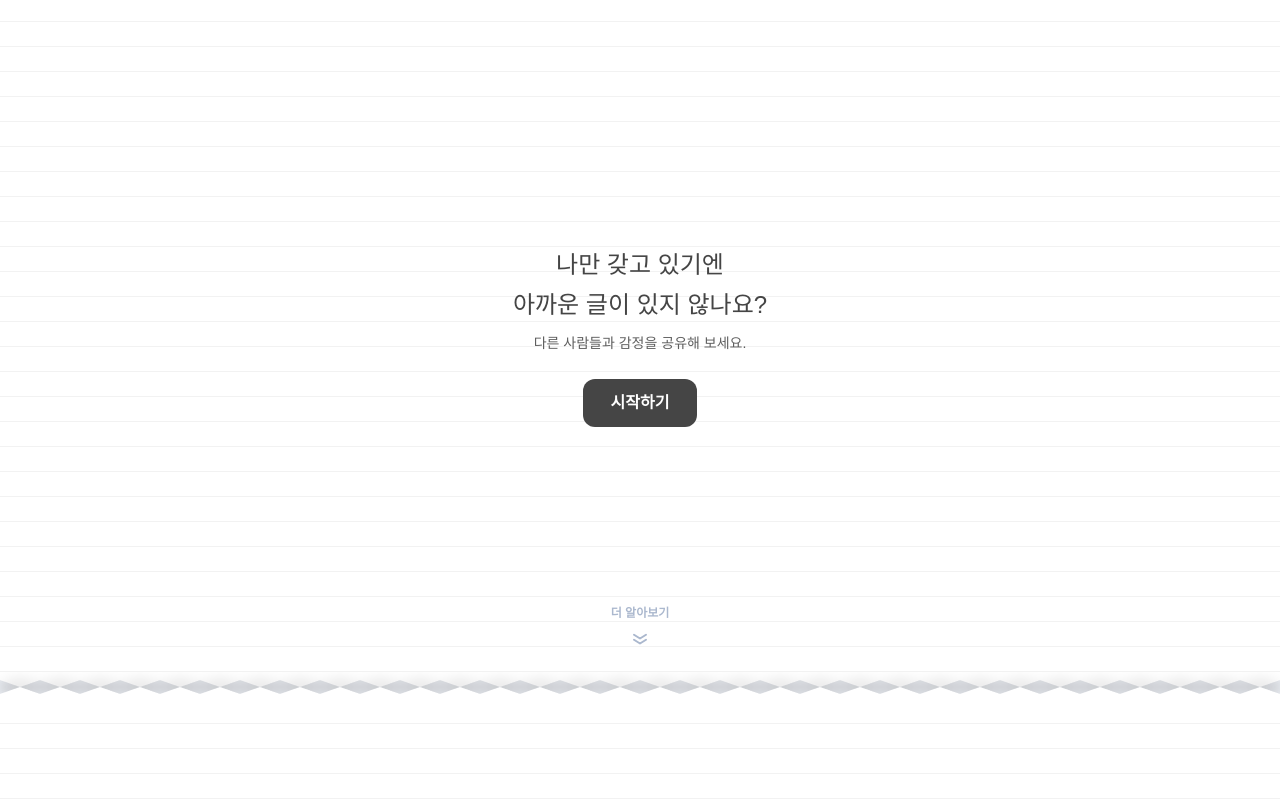
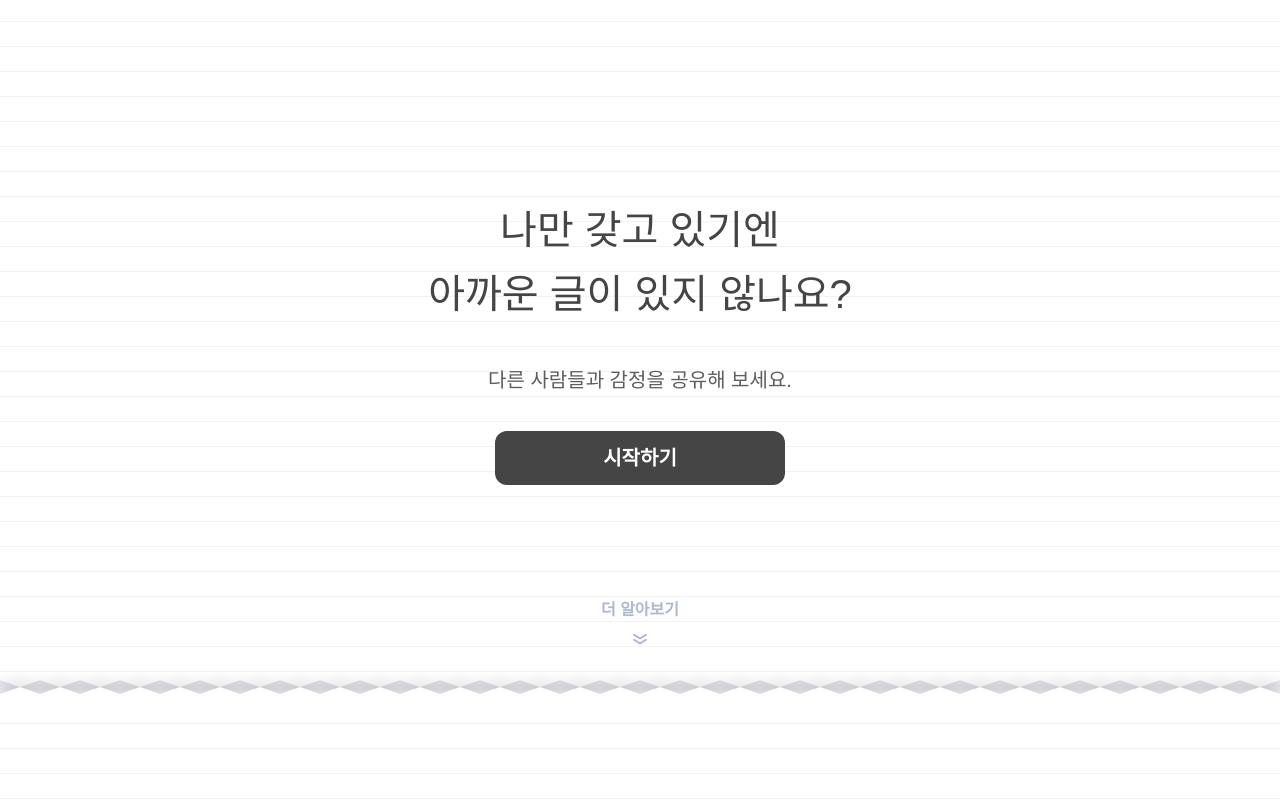
Before and after one commit to 0430will/FE12_Team5_epigram, a Next.js app: page / in a window 1280 px wide. Shown: the top 800 px of the page. Built offline with nearby package versions, Linux system fonts and the light colour scheme; a web font is replaced by a local one.

Commit message:
Feat(#8): 랜딩페이지 section1 반응형 작업 (#14)
* Feat: 랜딩페이지 세션1 반응형 추가

* Feat: 랜딩페이지 모션 추가

* Fix: build 오류 수정

```diff
--- a/src/app/epigrams/[id]/page.tsx
+++ b/src/app/epigrams/[id]/page.tsx
@@ -0,0 +1,3 @@
+export default function Page() {
+  return <div>상세페이지</div>;
+}
--- a/src/app/epigrams/feed/page.tsx
+++ b/src/app/epigrams/feed/page.tsx
@@ -0,0 +1,3 @@
+export default function Page() {
+  return <div>피드페이지</div>;
+}
--- a/src/app/page.tsx
+++ b/src/app/page.tsx
@@ -18,29 +18,39 @@ const DampingMotion = {
 
 export default function Home() {
   return (
-    <div className="flex h-[1000px] flex-col bg-blue-200">
+    <div className="flex flex-col bg-blue-200">
       <section>
         <div className="border-line-100 relative z-1 flex h-[672px] w-full items-center justify-center border-b-[1px] bg-blue-100 bg-[repeating-linear-gradient(0deg,#ffffff_0px,#ffffff_24px,#F2F2F2_24px,#F2F2F2_25px)]">
-          <div className="flex flex-col items-center justify-center gap-[24px]">
-            <div className="flex flex-col gap-[6px]">
-              <h1 className="font-iropke text-iro-2xl text-black-500 flex justify-center text-center font-normal">
+          <div className="tablet:gap-[32px] pc:gap-[48px] flex flex-col items-center justify-center gap-[24px]">
+            <motion.div initial="hidden" whileInView="visible" variants={ScrollInMotion} viewport={{ once: true }}>
+              <div className="tablet:gap-[24px] pc:gap-[40px] flex flex-col gap-[6px]">
+                <h1 className="font-iropke text-iro-2xl text-black-500 tablet:text-iro-3xl pc:text-iro-4xl pc:leading-[64px] flex justify-center text-center font-normal">
                   나만 갖고 있기엔
                   <br /> 아까운 글이 있지 않나요?
                 </h1>
-              <p className="text-black-300 font-iropke text-iro-md text-center font-normal">
+                <p className="text-black-300 font-iropke text-iro-md tablet:text-iro-xl text-center font-normal">
                   다른 사람들과 감정을 공유해 보세요.
                 </p>
               </div>
+            </motion.div>
+            <motion.div initial="hidden" whileInView="visible" variants={ScrollInMotion} viewport={{ once: true }}>
+              <motion.div {...DampingMotion}>
                 <Link
                   href={'/epigrams'}
-              className="bg-black-500 text-pre-lg rounded-[12px] px-[28px] py-[11px] font-semibold text-blue-100"
+                  className="bg-black-500 text-pre-lg pc:text-pre-xl pc:px-[108px] pc:py-[16px] rounded-[12px] px-[28px] py-[11px] font-semibold text-blue-100"
                 >
                   시작하기
                 </Link>
+              </motion.div>
+            </motion.div>
           </div>
           <div className="absolute bottom-[20px] flex flex-col items-center justify-center gap-[4px]">
-            <p className="text-pre-xs font-semibold text-blue-400">더 알아보기</p>
+            <motion.div initial="hidden" whileInView="visible" variants={ScrollInMotion} viewport={{ once: true }}>
+              <p className="text-pre-xs tablet:text-pre-lg font-semibold text-blue-400">더 알아보기</p>
+            </motion.div>
+            <motion.div initial="hidden" whileInView="visible" variants={ScrollInMotion} viewport={{ once: true }}>
               <Image src="/assets/icons/chevron.svg" alt="화살표" width={24} height={24} />
+            </motion.div>
           </div>
         </div>
         <div className="h-[15px] w-full bg-[url('/assets/images/pattern.png')] bg-repeat drop-shadow-xl"></div>
```
Lines whose indentation alone changed are shown as unchanged.
